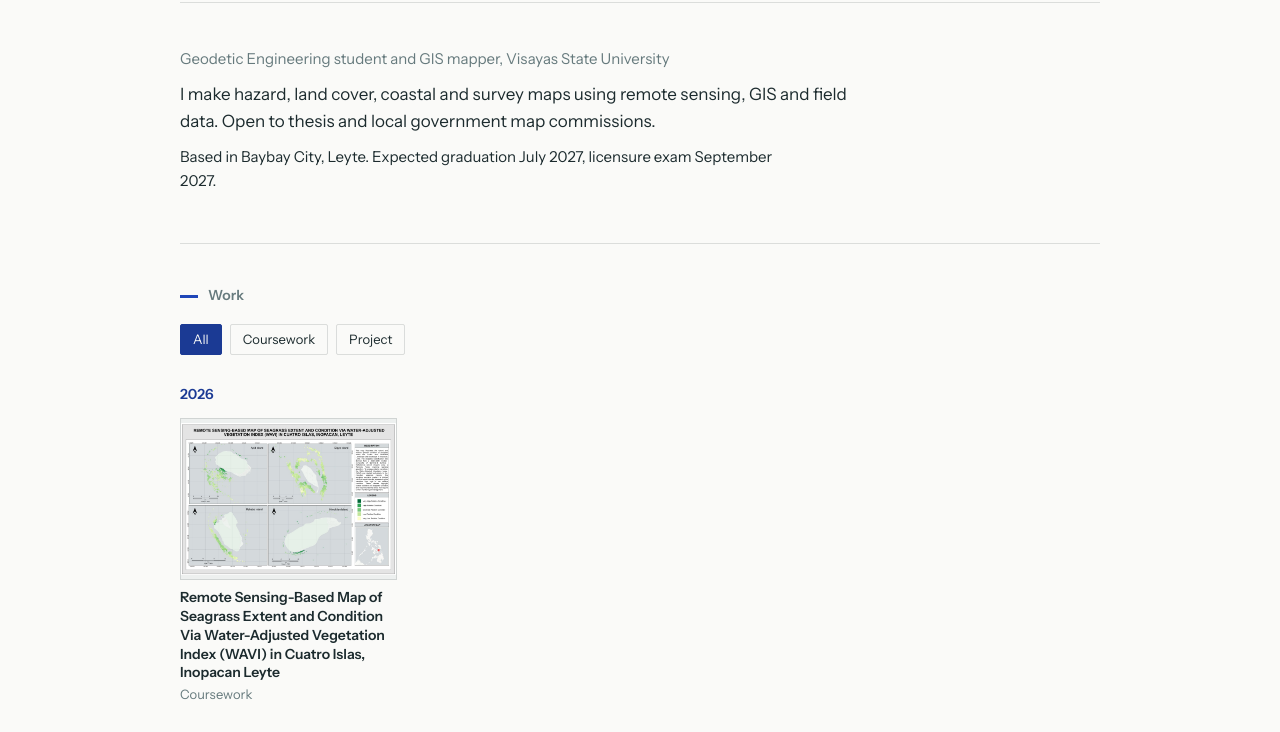
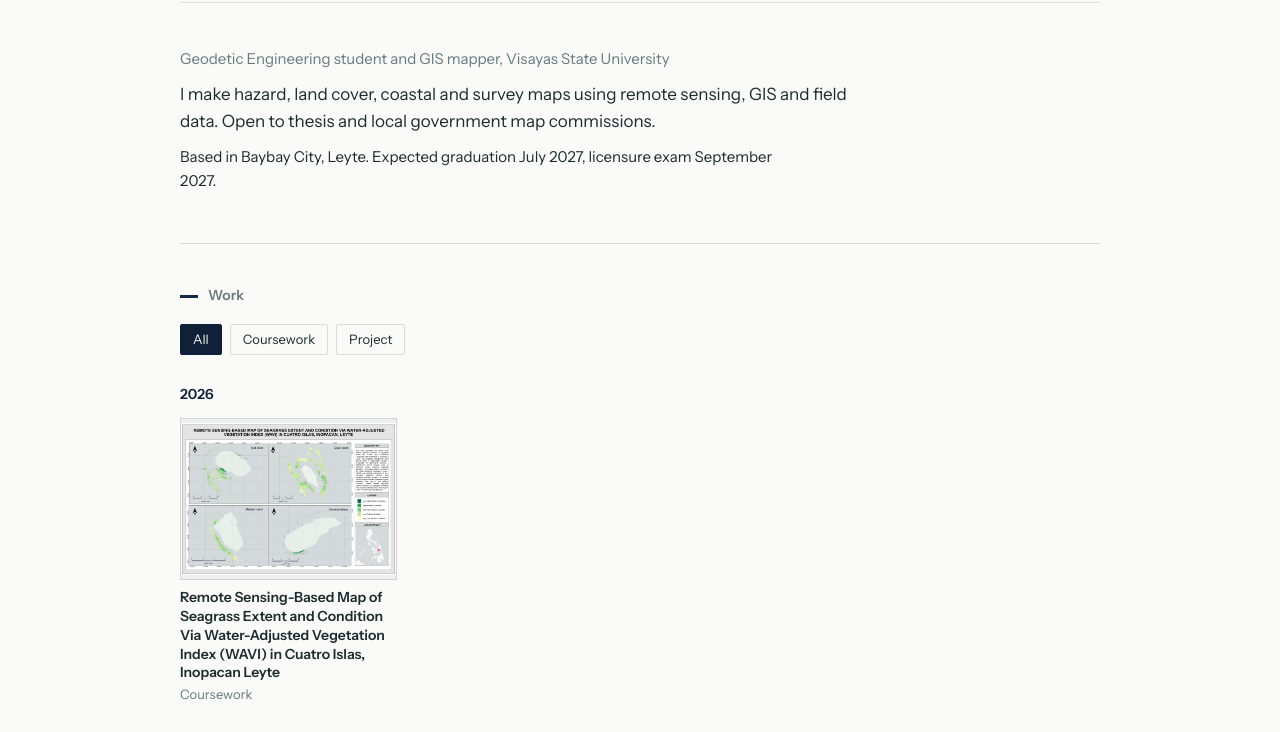
Before and after one commit to bensonclark-cmyk/bensonclark-cmyk.github.io, a plain HTML site: page index.html in a window 1280 px wide. Shown: the part 68-800 px from the top of the page. Drawn offline with Linux system fonts and the light colour scheme.

Commit message:
Add files via upload

```diff
--- a/style.css
+++ b/style.css
@@ -1,5 +1,5 @@
-:root{--bg:#fafaf8;--ink:#1c2b2e;--soft:#667a7d;--line:#1c2b2e24;--panel:#edf0ef;--accent:#1f46b8;--accent-ink:#1b3a94}
-@media (prefers-color-scheme:dark){:root{--bg:#10191b;--ink:#e4ecea;--soft:#8fa5a7;--line:#e4ecea26;--panel:#172326;--accent:#6d9bff;--accent-ink:#8fb3ff}}
+:root{--bg:#fafaf8;--ink:#1c2b2e;--soft:#667a7d;--line:#1c2b2e24;--panel:#edf0ef;--accent:#14284b;--accent-ink:#0f2038}
+@media (prefers-color-scheme:dark){:root{--bg:#10191b;--ink:#e4ecea;--soft:#8fa5a7;--line:#e4ecea26;--panel:#172326;--accent:#8aa4d6;--accent-ink:#a9bde6}}
 *{box-sizing:border-box}
 html{scroll-behavior:smooth}
 body{margin:0;background:var(--bg);color:var(--ink);font:15px/1.6 "Instrument Sans",system-ui,sans-serif;padding:env(safe-area-inset-top) 0 env(safe-area-inset-bottom)}
```
